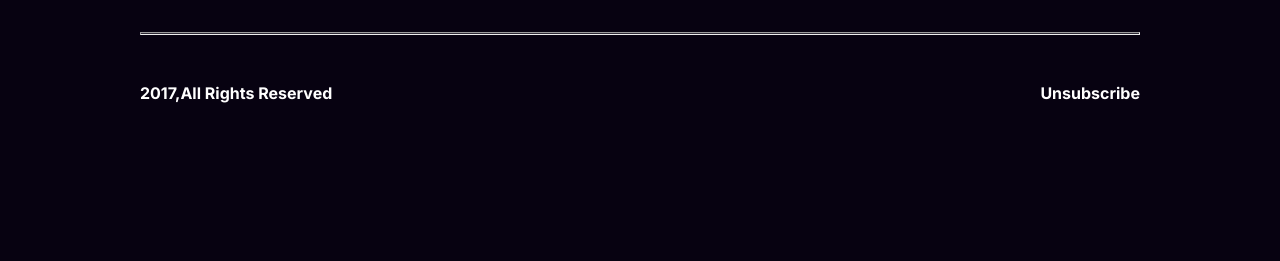
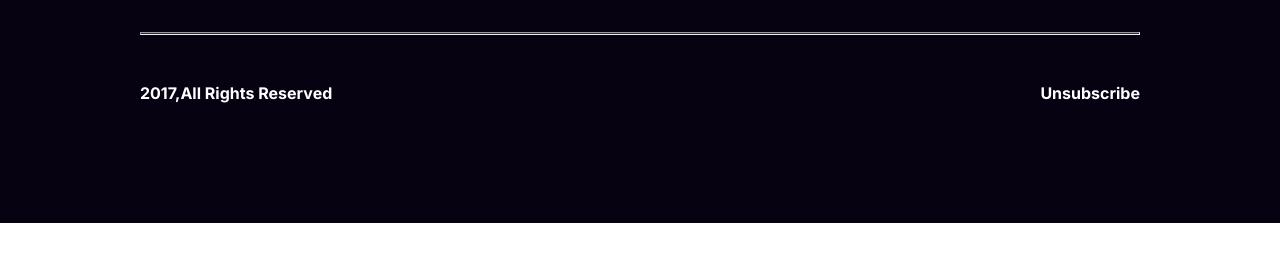
Before and after one commit to amimtiaz/happy-new-year, a plain HTML site: page index.html in a window 1280 px wide. Shown: the part 6476-6737 px from the top of the page. After the commit the page ends 6699 px from the top, so only its background shows below. Drawn offline with Linux system fonts and the light colour scheme.

```diff
--- a/style.css
+++ b/style.css
@@ -445,7 +445,7 @@ input[type="submit"]:hover{
 
 footer{
     width: auto;
-    height: 609px;
+    height: auto;
     background: #070211;
     padding-left: 140px;
     padding-right: 140px;
@@ -511,4 +511,5 @@ footer{
     color: white;
     display: flex;
     justify-content: space-between;
+    padding-bottom:120px ;
 }
```
